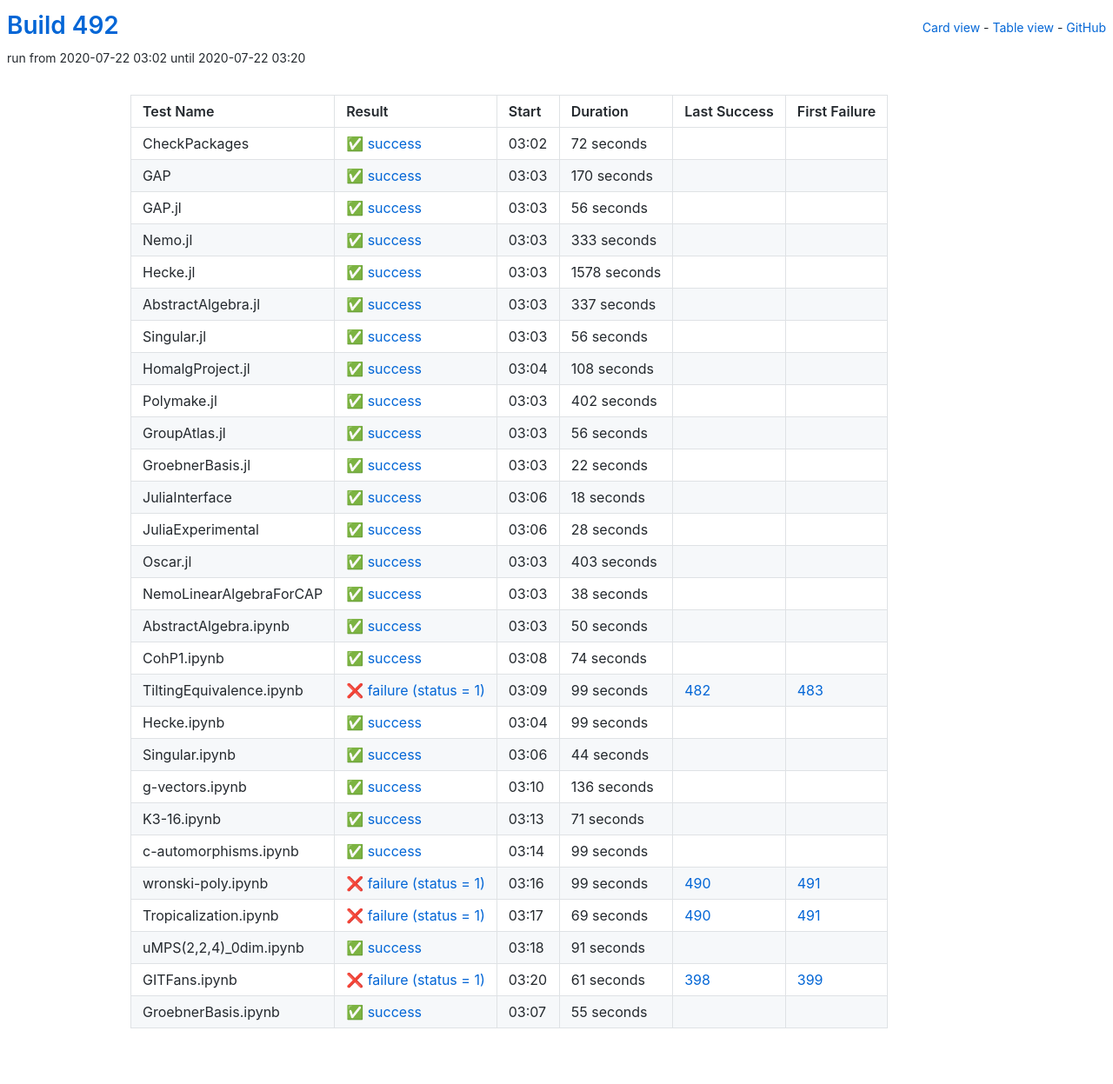
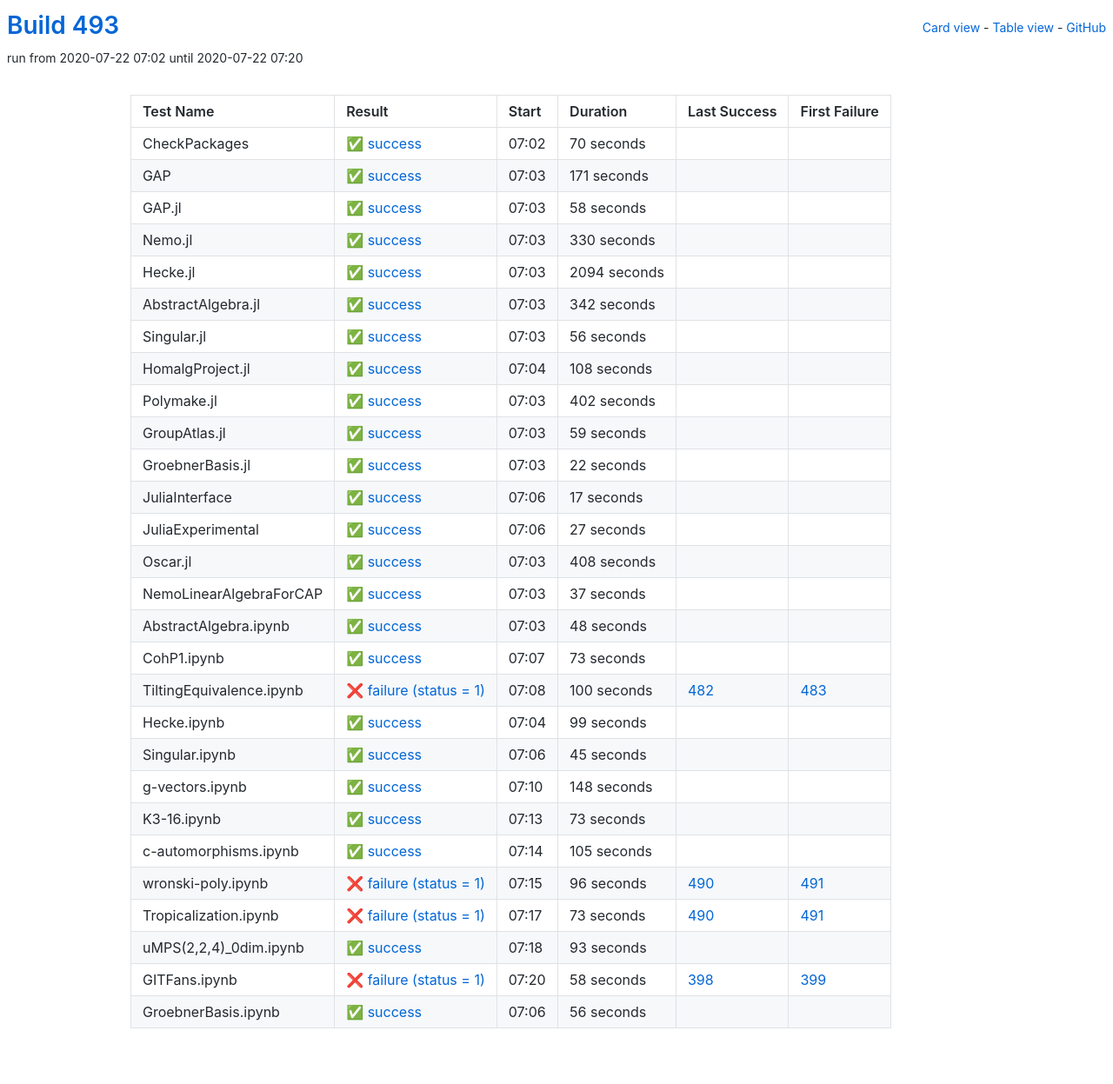
Before and after one commit to oscar-system/oscar-ci-status-stable, a Jekyll site: the page built from table.html, in a window 1280 px wide. Shown: the whole page at 87% size. Built offline with Jekyll 4.4.1, drawn with Linux system fonts in a browser that asks for light colours.

Commit message:
Build #493

```diff
--- a/_data/ci.yml
+++ b/_data/ci.yml
@@ -1,6 +1,6 @@
 ---
-build: 492
-build_url: https://oscarci.mathematik.uni-kl.de/job/oscar-stable/492/
+build: 493
+build_url: https://oscarci.mathematik.uni-kl.de/job/oscar-stable/493/
 job: oscar-stable
 organization: oscar-system
 repo: oscar-ci-status-stable
@@ -8,80 +8,80 @@ repourl: https://github.com/oscar-system/oscar-ci-status-stable
 tests:
 - name: CheckPackages
   id: checkpackages
-  log: https://oscarci.mathematik.uni-kl.de/job/oscar-stable/492/artifact/logs/build-492/CheckPackages.log
-  start: 2020-07-22 03:02
+  log: https://oscarci.mathematik.uni-kl.de/job/oscar-stable/493/artifact/logs/build-493/CheckPackages.log
+  start: 2020-07-22 07:02
   success: true
   exitcode: 0
   status: success
-  duration: 72
+  duration: 70
   last_success: false
   last_success_url:
   first_failure: false
   first_failure_url:
 - name: GAP
   id: gap
-  log: https://oscarci.mathematik.uni-kl.de/job/oscar-stable/492/artifact/logs/build-492/GAP.log
-  start: 2020-07-22 03:03
+  log: https://oscarci.mathematik.uni-kl.de/job/oscar-stable/493/artifact/logs/build-493/GAP.log
+  start: 2020-07-22 07:03
   success: true
   exitcode: 0
   status: success
-  duration: 170
+  duration: 171
   last_success: false
   last_success_url:
   first_failure: false
   first_failure_url:
 - name: GAP.jl
   id: gap-jl
-  log: https://oscarci.mathematik.uni-kl.de/job/oscar-stable/492/artifact/logs/build-492/GAP.jl.log
-  start: 2020-07-22 03:03
+  log: https://oscarci.mathematik.uni-kl.de/job/oscar-stable/493/artifact/logs/build-493/GAP.jl.log
+  start: 2020-07-22 07:03
   success: true
   exitcode: 0
   status: success
-  duration: 56
+  duration: 58
   last_success: false
   last_success_url:
   first_failure: false
   first_failure_url:
 - name: Nemo.jl
   id: nemo-jl
-  log: https://oscarci.mathematik.uni-kl.de/job/oscar-stable/492/artifact/logs/build-492/Nemo.jl.log
-  start: 2020-07-22 03:03
+  log: https://oscarci.mathematik.uni-kl.de/job/oscar-stable/493/artifact/logs/build-493/Nemo.jl.log
+  start: 2020-07-22 07:03
   success: true
   exitcode: 0
   status: success
-  duration: 333
+  duration: 330
   last_success: false
   last_success_url:
   first_failure: false
   first_failure_url:
 - name: Hecke.jl
   id: hecke-jl
-  log: https://oscarci.mathematik.uni-kl.de/job/oscar-stable/492/artifact/logs/build-492/Hecke.jl.log
-  start: 2020-07-22 03:03
+  log: https://oscarci.mathematik.uni-kl.de/job/oscar-stable/493/artifact/logs/build-493/Hecke.jl.log
+  start: 2020-07-22 07:03
   success: true
   exitcode: 0
   status: success
-  duration: 1578
+  duration: 2094
   last_success: false
   last_success_url:
   first_failure: false
   first_failure_url:
 - name: AbstractAlgebra.jl
   id: abstractalgebra-jl
-  log: https://oscarci.mathematik.uni-kl.de/job/oscar-stable/492/artifact/logs/build-492/AbstractAlgebra.jl.log
-  start: 2020-07-22 03:03
+  log: https://oscarci.mathematik.uni-kl.de/job/oscar-stable/493/artifact/logs/build-493/AbstractAlgebra.jl.log
+  start: 2020-07-22 07:03
   success: true
   exitcode: 0
   status: success
-  duration: 337
+  duration: 342
   last_success: false
   last_success_url:
   first_failure: false
   first_failure_url:
 - name: Singular.jl
   id: singular-jl
-  log: https://oscarci.mathematik.uni-kl.de/job/oscar-stable/492/artifact/logs/build-492/Singular.jl.log
-  start: 2020-07-22 03:03
+  log: https://oscarci.mathematik.uni-kl.de/job/oscar-stable/493/artifact/logs/build-493/Singular.jl.log
+  start: 2020-07-22 07:03
   success: true
   exitcode: 0
   status: success
@@ -92,8 +92,8 @@ tests:
   first_failure_url:
 - name: HomalgProject.jl
   id: homalgproject-jl
-  log: https://oscarci.mathematik.uni-kl.de/job/oscar-stable/492/artifact/logs/build-492/HomalgProject.jl.log
-  start: 2020-07-22 03:04
+  log: https://oscarci.mathematik.uni-kl.de/job/oscar-stable/493/artifact/logs/build-493/HomalgProject.jl.log
+  start: 2020-07-22 07:04
   success: true
   exitcode: 0
   status: success
@@ -104,8 +104,8 @@ tests:
   first_failure_url:
 - name: Polymake.jl
   id: polymake-jl
-  log: https://oscarci.mathematik.uni-kl.de/job/oscar-stable/492/artifact/logs/build-492/Polymake.jl.log
-  start: 2020-07-22 03:03
+  log: https://oscarci.mathematik.uni-kl.de/job/oscar-stable/493/artifact/logs/build-493/Polymake.jl.log
+  start: 2020-07-22 07:03
   success: true
   exitcode: 0
   status: success
@@ -116,20 +116,20 @@ tests:
   first_failure_url:
 - name: GroupAtlas.jl
   id: groupatlas-jl
-  log: https://oscarci.mathematik.uni-kl.de/job/oscar-stable/492/artifact/logs/build-492/GroupAtlas.jl.log
-  start: 2020-07-22 03:03
+  log: https://oscarci.mathematik.uni-kl.de/job/oscar-stable/493/artifact/logs/build-493/GroupAtlas.jl.log
+  start: 2020-07-22 07:03
   success: true
   exitcode: 0
   status: success
-  duration: 56
+  duration: 59
   last_success: false
   last_success_url:
   first_failure: false
   first_failure_url:
 - name: GroebnerBasis.jl
   id: groebnerbasis-jl
-  log: https://oscarci.mathematik.uni-kl.de/job/oscar-stable/492/artifact/logs/build-492/GroebnerBasis.jl.log
-  start: 2020-07-22 03:03
+  log: https://oscarci.mathematik.uni-kl.de/job/oscar-stable/493/artifact/logs/build-493/GroebnerBasis.jl.log
+  start: 2020-07-22 07:03
   success: true
   exitcode: 0
   status: success
@@ -140,92 +140,92 @@ tests:
   first_failure_url:
 - name: JuliaInterface
   id: juliainterface
-  log: https://oscarci.mathematik.uni-kl.de/job/oscar-stable/492/artifact/logs/build-492/JuliaInterface.log
-  start: 2020-07-22 03:06
+  log: https://oscarci.mathematik.uni-kl.de/job/oscar-stable/493/artifact/logs/build-493/JuliaInterface.log
+  start: 2020-07-22 07:06
   success: true
   exitcode: 0
   status: success
-  duration: 18
+  duration: 17
   last_success: false
   last_success_url:
   first_failure: false
   first_failure_url:
 - name: JuliaExperimental
   id: juliaexperimental
-  log: https://oscarci.mathematik.uni-kl.de/job/oscar-stable/492/artifact/logs/build-492/JuliaExperimental.log
-  start: 2020-07-22 03:06
+  log: https://oscarci.mathematik.uni-kl.de/job/oscar-stable/493/artifact/logs/build-493/JuliaExperimental.log
+  start: 2020-07-22 07:06
   success: true
   exitcode: 0
   status: success
-  duration: 28
+  duration: 27
   last_success: false
   last_success_url:
   first_failure: false
   first_failure_url:
 - name: Oscar.jl
   id: oscar-jl
-  log: https://oscarci.mathematik.uni-kl.de/job/oscar-stable/492/artifact/logs/build-492/Oscar.jl.log
-  start: 2020-07-22 03:03
+  log: https://oscarci.mathematik.uni-kl.de/job/oscar-stable/493/artifact/logs/build-493/Oscar.jl.log
+  start: 2020-07-22 07:03
   success: true
   exitcode: 0
   status: success
-  duration: 403
+  duration: 408
   last_success: false
   last_success_url:
   first_failure: false
   first_failure_url:
 - name: NemoLinearAlgebraForCAP
   id: nemolinearalgebraforcap
-  log: https://oscarci.mathematik.uni-kl.de/job/oscar-stable/492/artifact/logs/build-492/NemoLinearAlgebraForCAP.log
-  start: 2020-07-22 03:03
+  log: https://oscarci.mathematik.uni-kl.de/job/oscar-stable/493/artifact/logs/build-493/NemoLinearAlgebraForCAP.log
+  start: 2020-07-22 07:03
   success: true
   exitcode: 0
   status: success
-  duration: 38
+  duration: 37
   last_success: false
   last_success_url:
   first_failure: false
   first_failure_url:
 - name: AbstractAlgebra.ipynb
   id: abstractalgebra-ipynb
-  log: https://oscarci.mathematik.uni-kl.de/job/oscar-stable/492/artifact/logs/build-492/AbstractAlgebra.ipynb.log
-  start: 2020-07-22 03:03
+  log: https://oscarci.mathematik.uni-kl.de/job/oscar-stable/493/artifact/logs/build-493/AbstractAlgebra.ipynb.log
+  start: 2020-07-22 07:03
   success: true
   exitcode: 0
   status: success
-  duration: 50
+  duration: 48
   last_success: false
   last_success_url:
   first_failure: false
   first_failure_url:
 - name: CohP1.ipynb
   id: cohp1-ipynb
-  log: https://oscarci.mathematik.uni-kl.de/job/oscar-stable/492/artifact/logs/build-492/CohP1.ipynb.log
-  start: 2020-07-22 03:08
+  log: https://oscarci.mathematik.uni-kl.de/job/oscar-stable/493/artifact/logs/build-493/CohP1.ipynb.log
+  start: 2020-07-22 07:07
   success: true
   exitcode: 0
   status: success
-  duration: 74
+  duration: 73
   last_success: false
   last_success_url:
   first_failure: false
   first_failure_url:
 - name: TiltingEquivalence.ipynb
   id: tiltingequivalence-ipynb
-  log: https://oscarci.mathematik.uni-kl.de/job/oscar-stable/492/artifact/logs/build-492/TiltingEquivalence.ipynb.log
-  start: 2020-07-22 03:09
+  log: https://oscarci.mathematik.uni-kl.de/job/oscar-stable/493/artifact/logs/build-493/TiltingEquivalence.ipynb.log
+  start: 2020-07-22 07:08
   success: false
   exitcode: 1
   status: failure
-  duration: 99
+  duration: 100
   last_success: 482
   last_success_url: https://oscarci.mathematik.uni-kl.de/job/oscar-stable/482/
   first_failure: 483
   first_failure_url: https://oscarci.mathematik.uni-kl.de/job/oscar-stable/483/
 - name: Hecke.ipynb
   id: hecke-ipynb
-  log: https://oscarci.mathematik.uni-kl.de/job/oscar-stable/492/artifact/logs/build-492/Hecke.ipynb.log
-  start: 2020-07-22 03:04
+  log: https://oscarci.mathematik.uni-kl.de/job/oscar-stable/493/artifact/logs/build-493/Hecke.ipynb.log
+  start: 2020-07-22 07:04
   success: true
   exitcode: 0
   status: success
@@ -236,108 +236,108 @@ tests:
   first_failure_url:
 - name: Singular.ipynb
   id: singular-ipynb
-  log: https://oscarci.mathematik.uni-kl.de/job/oscar-stable/492/artifact/logs/build-492/Singular.ipynb.log
-  start: 2020-07-22 03:06
+  log: https://oscarci.mathematik.uni-kl.de/job/oscar-stable/493/artifact/logs/build-493/Singular.ipynb.log
+  start: 2020-07-22 07:06
   success: true
   exitcode: 0
   status: success
-  duration: 44
+  duration: 45
   last_success: false
   last_success_url:
   first_failure: false
   first_failure_url:
 - name: g-vectors.ipynb
   id: g-vectors-ipynb
-  log: https://oscarci.mathematik.uni-kl.de/job/oscar-stable/492/artifact/logs/build-492/g-vectors.ipynb.log
-  start: 2020-07-22 03:10
+  log: https://oscarci.mathematik.uni-kl.de/job/oscar-stable/493/artifact/logs/build-493/g-vectors.ipynb.log
+  start: 2020-07-22 07:10
   success: true
   exitcode: 0
   status: success
-  duration: 136
+  duration: 148
   last_success: false
   last_success_url:
   first_failure: false
   first_failure_url:
 - name: K3-16.ipynb
   id: k3-16-ipynb
-  log: https://oscarci.mathematik.uni-kl.de/job/oscar-stable/492/artifact/logs/build-492/K3-16.ipynb.log
-  start: 2020-07-22 03:13
+  log: https://oscarci.mathematik.uni-kl.de/job/oscar-stable/493/artifact/logs/build-493/K3-16.ipynb.log
+  start: 2020-07-22 07:13
   success: true
   exitcode: 0
   status: success
-  duration: 71
+  duration: 73
   last_success: false
   last_success_url:
   first_failure: false
   first_failure_url:
 - name: c-automorphisms.ipynb
   id: c-automorphisms-ipynb
-  log: https://oscarci.mathematik.uni-kl.de/job/oscar-stable/492/artifact/logs/build-492/c-automorphisms.ipynb.log
-  start: 2020-07-22 03:14
+  log: https://oscarci.mathematik.uni-kl.de/job/oscar-stable/493/artifact/logs/build-493/c-automorphisms.ipynb.log
+  start: 2020-07-22 07:14
   success: true
   exitcode: 0
   status: success
-  duration: 99
+  duration: 105
   last_success: false
   last_success_url:
   first_failure: false
   first_failure_url:
 - name: wronski-poly.ipynb
   id: wronski-poly-ipynb
-  log: https://oscarci.mathematik.uni-kl.de/job/oscar-stable/492/artifact/logs/build-492/wronski-poly.ipynb.log
-  start: 2020-07-22 03:16
+  log: https://oscarci.mathematik.uni-kl.de/job/oscar-stable/493/artifact/logs/build-493/wronski-poly.ipynb.log
+  start: 2020-07-22 07:15
   success: false
   exitcode: 1
   status: failure
-  duration: 99
+  duration: 96
   last_success: 490
   last_success_url: https://oscarci.mathematik.uni-kl.de/job/oscar-stable/490/
   first_failure: 491
   first_failure_url: https://oscarci.mathematik.uni-kl.de/job/oscar-stable/491/
 - name: Tropicalization.ipynb
   id: tropicalization-ipynb
-  log: https://oscarci.mathematik.uni-kl.de/job/oscar-stable/492/artifact/logs/build-492/Tropicalization.ipynb.log
-  start: 2020-07-22 03:17
+  log: https://oscarci.mathematik.uni-kl.de/job/oscar-stable/493/artifact/logs/build-493/Tropicalization.ipynb.log
+  start: 2020-07-22 07:17
   success: false
   exitcode: 1
   status: failure
-  duration: 69
+  duration: 73
   last_success: 490
   last_success_url: https://oscarci.mathematik.uni-kl.de/job/oscar-stable/490/
   first_failure: 491
   first_failure_url: https://oscarci.mathematik.uni-kl.de/job/oscar-stable/491/
 - name: uMPS(2,2,4)_0dim.ipynb
   id: umps-2-2-4-0dim-ipynb
-  log: https://oscarci.mathematik.uni-kl.de/job/oscar-stable/492/artifact/logs/build-492/uMPS-2-2-4-_0dim.ipynb.log
-  start: 2020-07-22 03:18
+  log: https://oscarci.mathematik.uni-kl.de/job/oscar-stable/493/artifact/logs/build-493/uMPS-2-2-4-_0dim.ipynb.log
+  start: 2020-07-22 07:18
   success: true
   exitcode: 0
   status: success
-  duration: 91
+  duration: 93
   last_success: false
   last_success_url:
   first_failure: false
   first_failure_url:
 - name: GITFans.ipynb
   id: gitfans-ipynb
-  log: https://oscarci.mathematik.uni-kl.de/job/oscar-stable/492/artifact/logs/build-492/GITFans.ipynb.log
-  start: 2020-07-22 03:20
+  log: https://oscarci.mathematik.uni-kl.de/job/oscar-stable/493/artifact/logs/build-493/GITFans.ipynb.log
+  start: 2020-07-22 07:20
   success: false
   exitcode: 1
   status: failure
-  duration: 61
+  duration: 58
   last_success: 398
   last_success_url: https://oscarci.mathematik.uni-kl.de/job/oscar-stable/398/
   first_failure: 399
   first_failure_url: https://oscarci.mathematik.uni-kl.de/job/oscar-stable/399/
 - name: GroebnerBasis.ipynb
   id: groebnerbasis-ipynb
-  log: https://oscarci.mathematik.uni-kl.de/job/oscar-stable/492/artifact/logs/build-492/GroebnerBasis.ipynb.log
-  start: 2020-07-22 03:07
+  log: https://oscarci.mathematik.uni-kl.de/job/oscar-stable/493/artifact/logs/build-493/GroebnerBasis.ipynb.log
+  start: 2020-07-22 07:06
   success: true
   exitcode: 0
   status: success
-  duration: 55
+  duration: 56
   last_success: false
   last_success_url:
   first_failure: false
```
Also changed, not shown: README.md.
